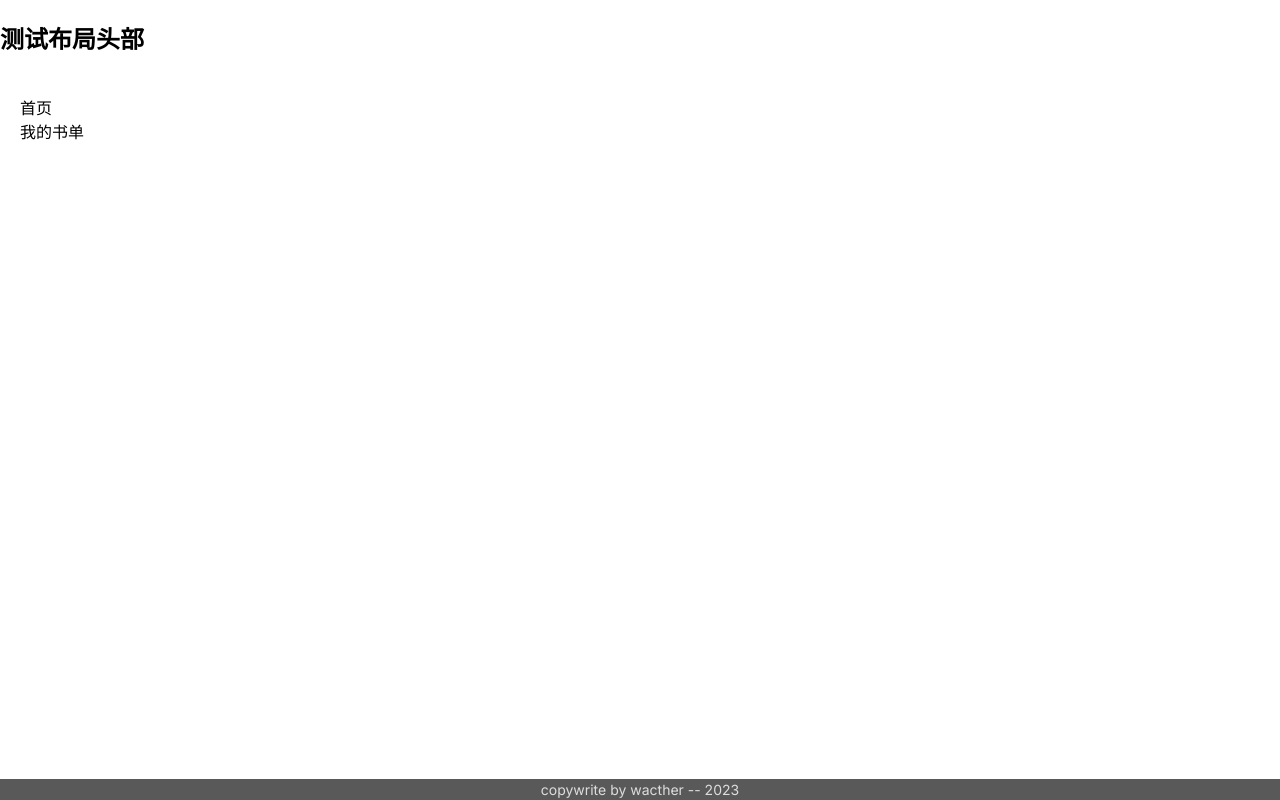
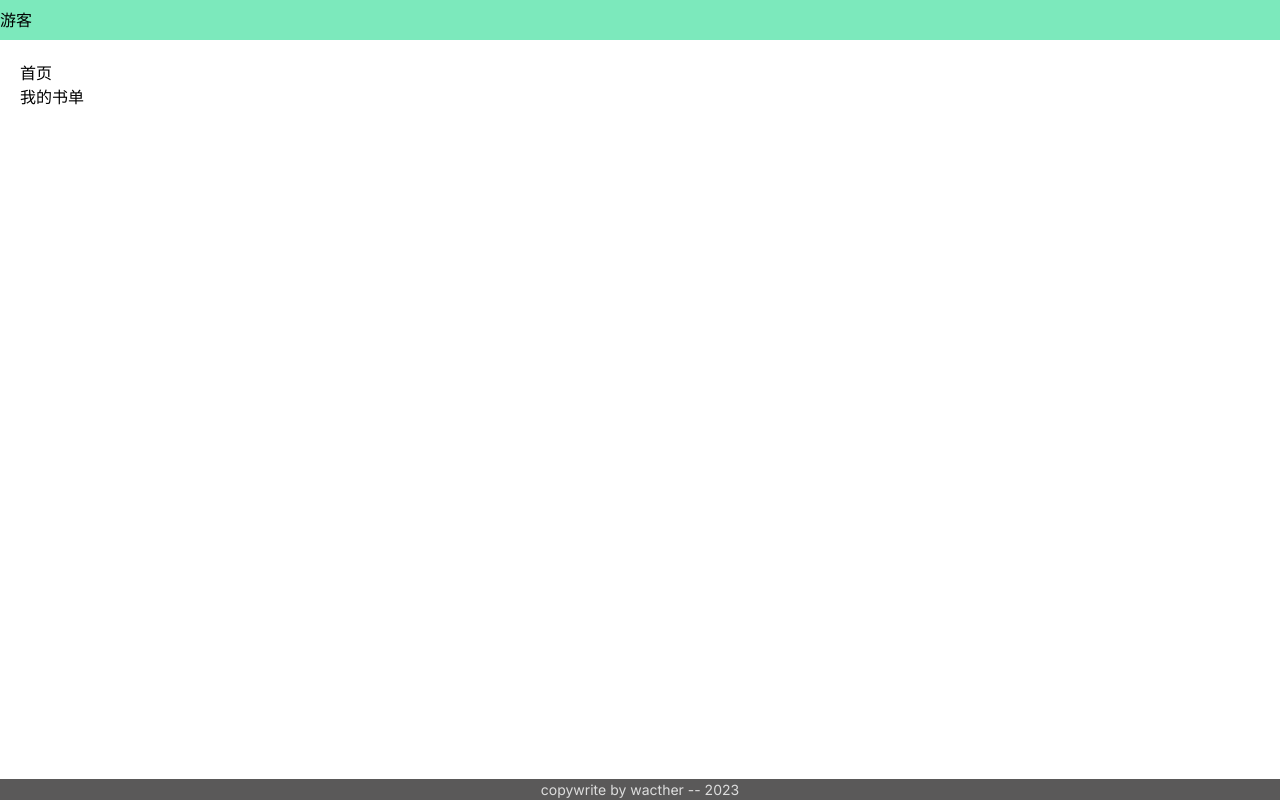
Before and after one commit to WatcherOne/my-study-home, a Next.js app in the folder front/: page / in a window 1280 px wide. Built offline with nearby package versions, Linux system fonts and the light colour scheme.

Commit message:
fxied add index page styles

```diff
--- a/front/src/components/layout/header.jsx
+++ b/front/src/components/layout/header.jsx
@@ -1,7 +1,11 @@
+import styles from './header.module.scss'
+
 export default function Header ({ children }) {
     return (
-        <header>
-            <h1>测试布局头部</h1>
+        <header className={styles.header_container}>
+            <div className={styles.settings}>
+                <div className='title'>游客</div>
+            </div>
             {children}
         </header>
     )
--- /dev/null
+++ b/front/src/components/layout/header.module.scss
@@ -0,0 +1,14 @@
+.header_container {
+    display: flex;
+    flex-wrap: nowrap;
+    justify-content: space-between;
+    align-items: center;
+    height: 40px;
+    line-height: 40px;
+    background-color: rgb(124, 233, 188);
+    .settings {
+        display: flex;
+        align-items: center;
+        flex-wrap: nowrap;
+    }
+}
```
